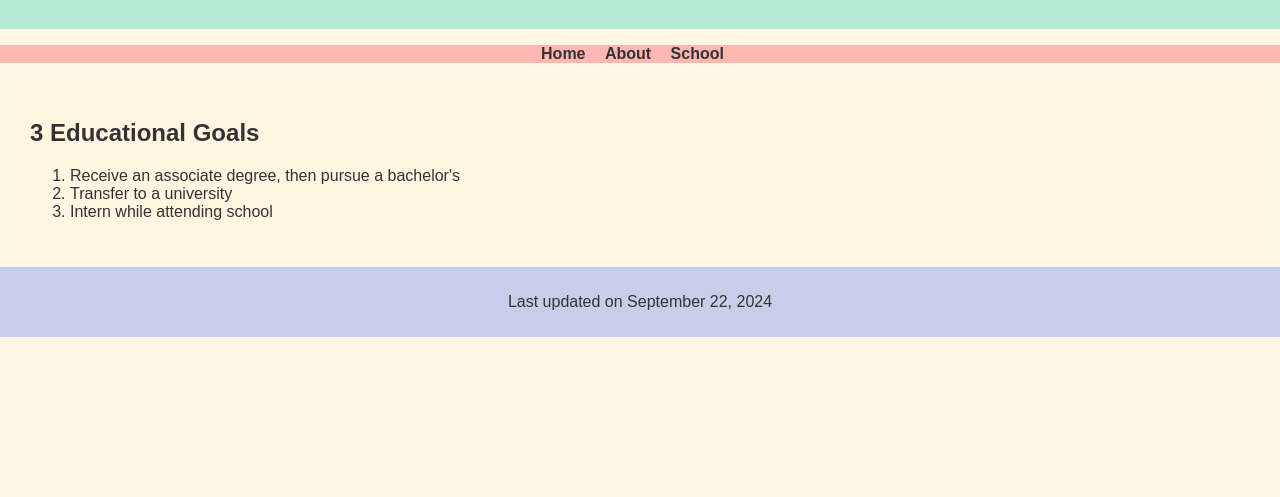
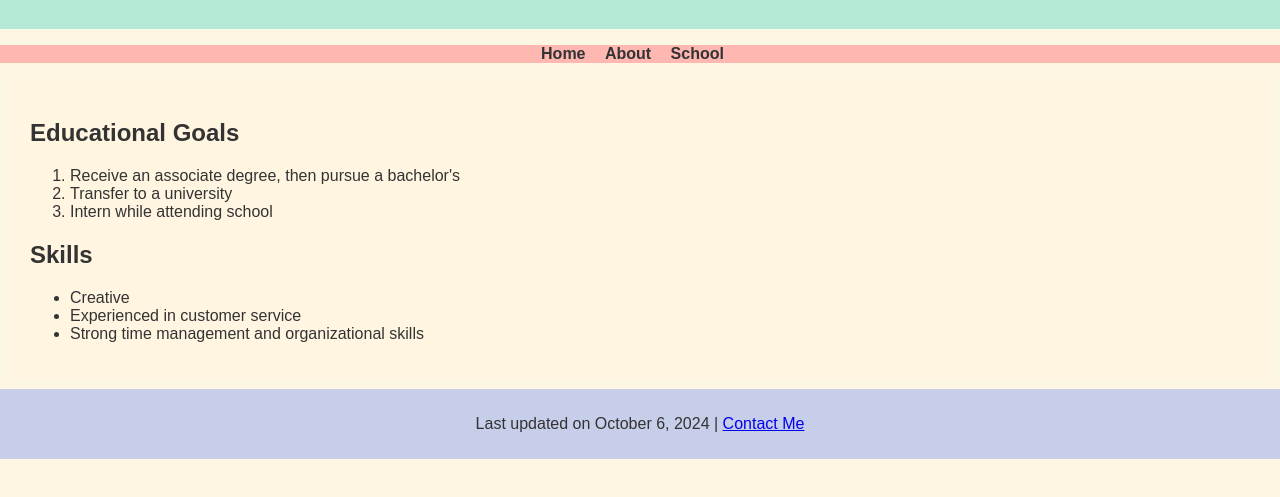
Before and after one commit to abeltran9/cis-132-3543, a plain HTML site: page about.html in a window 1280 px wide. Shown: the part 71-568 px from the top of the page. Drawn offline with Linux system fonts and the light colour scheme.

Commit message:
Add files via upload

```diff
--- a/about.html
+++ b/about.html
@@ -3,7 +3,7 @@
 <head>
   <meta charset="UTF-8">
   <meta name="viewport" content="width=device-width, initial-scale=1.0">
-  <title>Adriana Beltran - Home</title>
+  <title>About Adriana Beltran</title>
   <link rel="stylesheet" href="main.css">
 </head>
 <body>
@@ -20,16 +20,23 @@
   </nav>
 
   <section>
-    <h2>3 Educational Goals</h2>
+    <h2>Educational Goals</h2>
     <ol>
       <li>Receive an associate degree, then pursue a bachelor's</li>
       <li>Transfer to a university</li>
       <li>Intern while attending school</li>
     </ol>
+
+    <h2>Skills</h2>
+    <ul>
+      <li>Creative</li>
+      <li>Experienced in customer service</li>
+      <li>Strong time management and organizational skills</li>
+    </ul>
   </section>
 
   <footer>
-    <p>Last updated on September 22, 2024</p>
+    <p>Last updated on October 6, 2024 | <a href="mailto:adriana@example.com">Contact Me</a></p>
   </footer>
 </body>
 </html>
```
